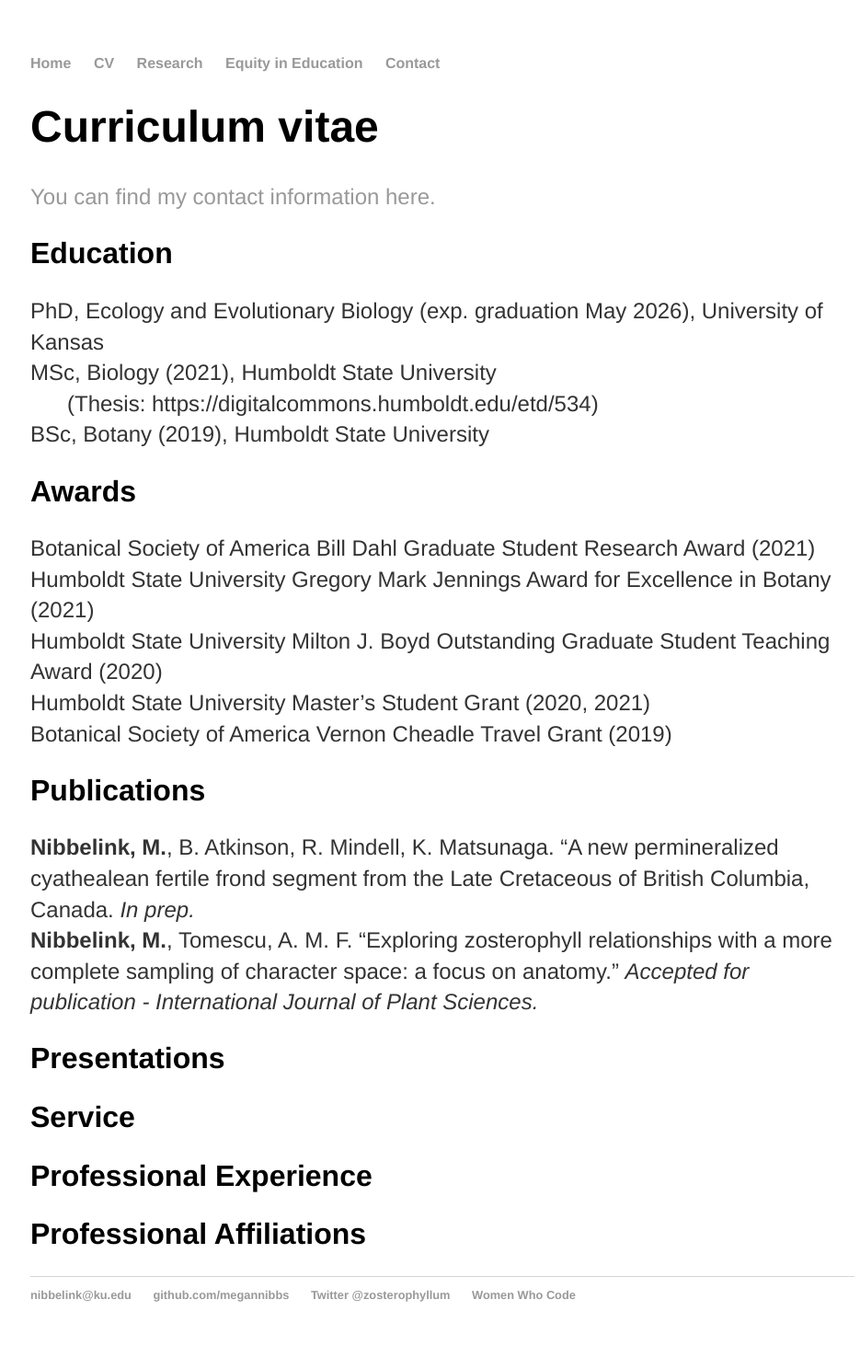
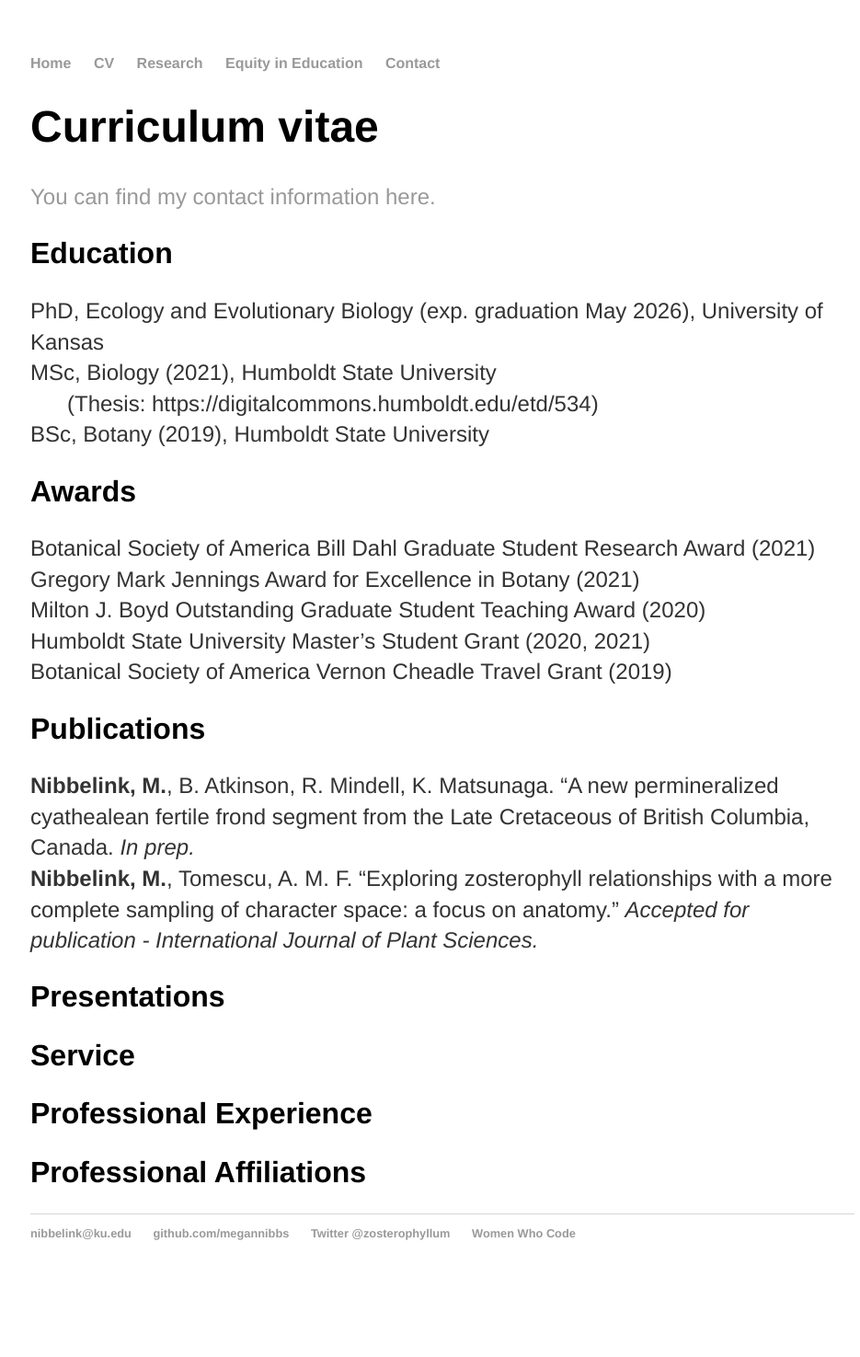
Before and after one commit to megannibbs/megannibbelink.github.io, a Jekyll site: the page built from cv/index.html, in a window 1280 px wide. Shown: the whole page at 92% size, without its empty margins (159-1094 px from the left). Built offline with Jekyll 4.4.1, drawn with Linux system fonts in a browser that asks for light colours; after the commit the page ends 1408 px from its top, so only the background shows below that.

Commit message:
Update index.html

```diff
--- a/cv/index.html
+++ b/cv/index.html
@@ -12,8 +12,8 @@ title: Meg Nibbelink | CV
 		BSc, Botany (2019), Humboldt State University</p>
 	<h2>Awards</h2>
 	<p>Botanical Society of America Bill Dahl Graduate Student Research Award (2021)</br>
-		Humboldt State University Gregory Mark Jennings Award for Excellence in Botany (2021)</br>
-		Humboldt State University Milton J. Boyd Outstanding Graduate Student Teaching Award (2020)</br>
+		Gregory Mark Jennings Award for Excellence in Botany (2021)</br>
+		Milton J. Boyd Outstanding Graduate Student Teaching Award (2020)</br>
 		Humboldt State University Master’s Student Grant (2020, 2021)</br>
 		Botanical Society of America Vernon Cheadle Travel Grant (2019)</p>
 	<h2>Publications</h2>
```
